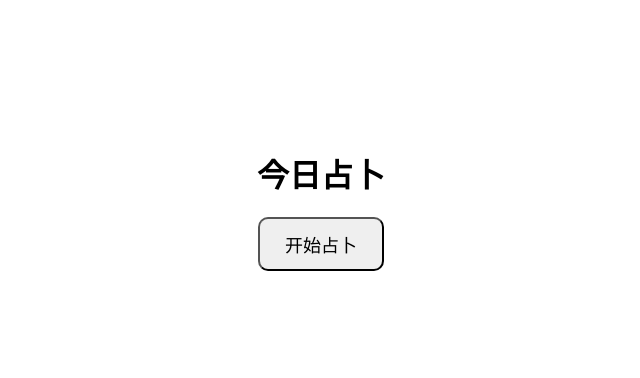
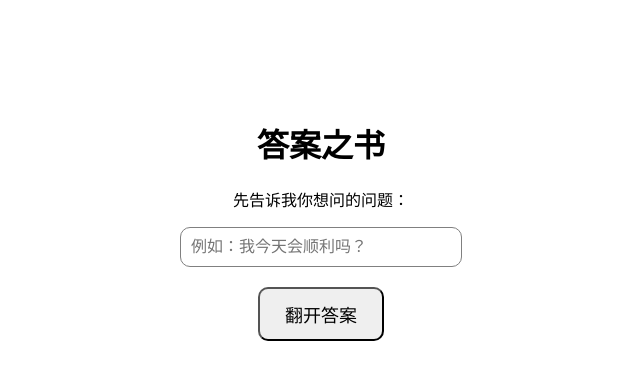
Before and after one commit to zjy28459-pixel/fortune, a plain HTML site: page index.html in a window 1280 px wide. Shown: the whole page, without its empty margins (319-959 px from the left). Drawn offline with Linux system fonts and the light colour scheme.

Commit message:
Update index.html

```diff
--- a/index.html
+++ b/index.html
@@ -3,12 +3,20 @@
 
 <head>
     <meta charset="UTF-8">
-    <title>在线占卜</title>
+    <title>答案之书</title>
     <style>
         body {
             font-family: sans-serif;
             text-align: center;
-            margin-top: 150px;
+            margin-top: 120px;
+        }
+
+        input {
+            padding: 10px;
+            width: 260px;
+            font-size: 16px;
+            border-radius: 10px;
+            border: 1px solid gray;
         }
 
         button {
@@ -16,31 +24,64 @@
             font-size: 18px;
             border-radius: 10px;
             cursor: pointer;
+            margin-top: 20px;
         }
 
         #result {
             margin-top: 40px;
             font-size: 24px;
+            width: 80%;
+            margin-left: auto;
+            margin-right: auto;
+            line-height: 1.6;
         }
     </style>
 </head>
 
 <body>
-    <h1>今日占卜</h1>
-    <button onclick="fortune()">开始占卜</button>
+    <h1>答案之书</h1>
+
+    <p>先告诉我你想问的问题：</p>
+
+    <input id="question" type="text" placeholder="例如：我今天会顺利吗？">
+    <br>
+    <button onclick="fortune()">翻开答案</button>
+
     <div id="result"></div>
 
     <script>
         function fortune() {
+            const q = document.getElementById("question").value.trim();
+            const resultBox = document.getElementById("result");
+
+            if (q === "") {
+                resultBox.innerText = "先告诉我你的问题，我才能帮你找到答案。";
+                return;
+            }
+
+            // 温柔积极的答案之书句子
             const list = [
-                "大吉 🌟 今天会遇到好事！",
-                "中吉 ✨ 有一点好运在向你靠近。",
-                "小吉 😊 小小的顺利。",
-                "凶 😶 今天要谨慎一点哦。",
-                "大凶 💀 出门记得看黄历…（开玩笑）"
+                "事情可能没有你想的那样糟，你会慢慢找到出口。",
+                "放松一点，你已经在变好途中。",
+                "相信自己，你比你意识到的更强大。",
+                "再坚持一下，会出现好消息的。",
+                "你的努力正在被悄悄看到。",
+                "你正在朝着更好的方向前进。",
+                "别担心，答案会比你预期更温柔。",
+                "你值得被世界善待，好事会来的。",
+                "现在的迷茫，是为了将来更清晰的方向。",
+                "你已经做得很好了，继续走下去就行。",
+                "事情可能曲折，但最终会落到你希望的地方。",
+                "慢慢来，一切都在朝你想要的方向倾斜。",
+                "你并不孤单，你会得到支持的。",
+                "你的心意会被理解，不用害怕。",
+                "你会得到你应得的安稳与快乐。"
             ];
+
             const ans = list[Math.floor(Math.random() * list.length)];
-            document.getElementById("result").innerText = ans;
+
+            resultBox.innerHTML =
+                `<strong>你问：</strong> ${q}<br><br><strong>答案之书翻到的页是：</strong><br>${ans}`;
         }
     </script>
 </body>
```
